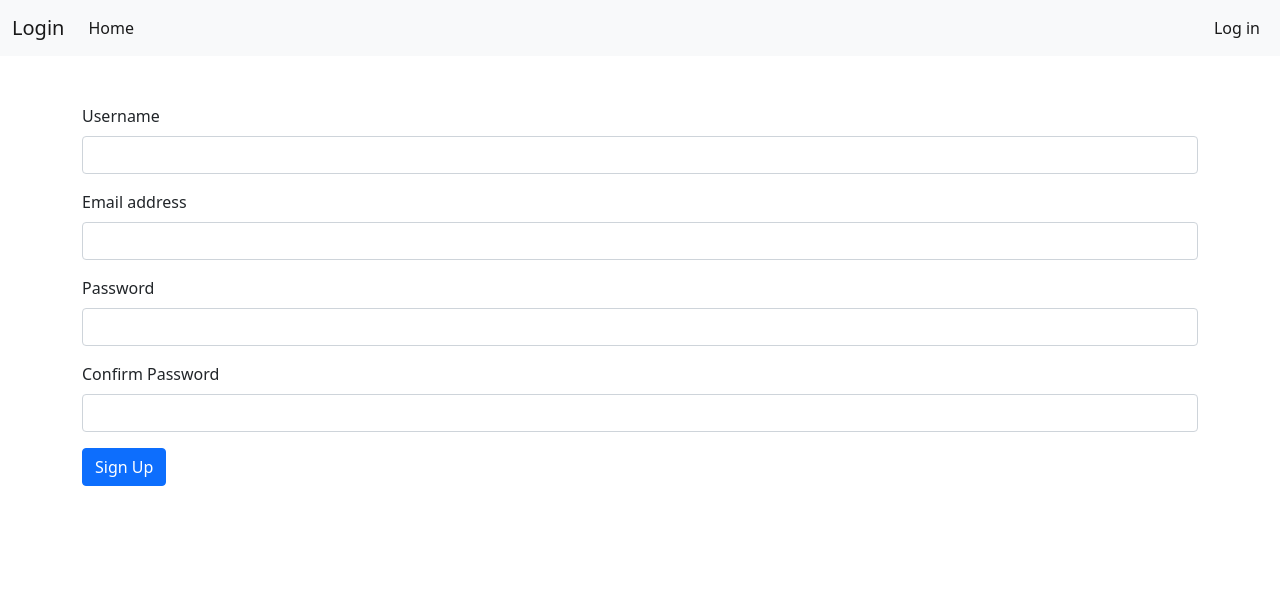
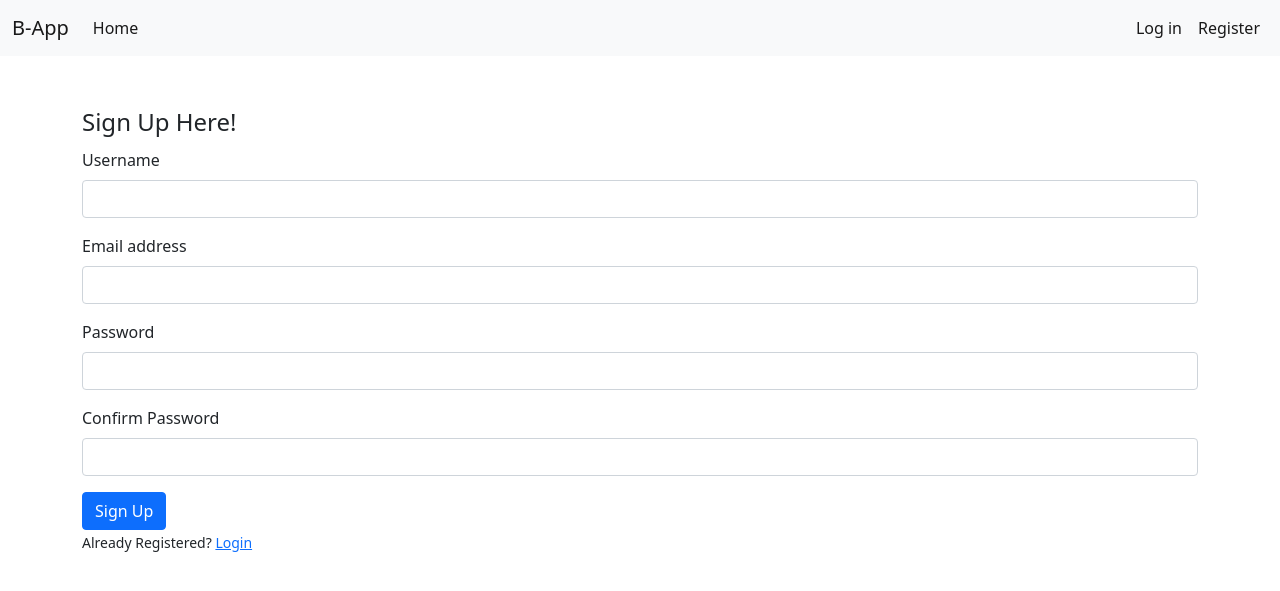
Before and after one commit to benjaminbills/budgetapp, a Flask app: page /auth/register in a window 1280 px wide. Shown: the top 591 px of the page. Run offline with Flask 2, Linux system fonts and the light colour scheme.

Commit message:
setup done!

```diff
--- a/app/templates/auth/register.html
+++ b/app/templates/auth/register.html
@@ -13,6 +13,7 @@
         </div>
   {% endfor %}
   <form method="POST">
+    <legend>Sign Up Here!</legend>
     <input type="hidden" name="csrf_token" value="{{ csrf_token() }}"/>
     <div class="mb-3">
       <label for="exampleInputEmail1" class="form-label">Username</label>
@@ -48,6 +49,9 @@
     <!-- <button type="submit" class="btn btn-primary">Submit</button> -->
     {{register_form.submit(class_='btn btn-primary')}}
   </form>
+  <div>
+    <small>Already Registered? <a href="{{ url_for('auth.login') }}">Login</a></small>
+  </div>
 </div>
 
 {% endblock%}
--- a/app/templates/navbar.html
+++ b/app/templates/navbar.html
@@ -1,7 +1,7 @@
 
 <nav class="navbar navbar-expand-lg navbar-light bg-light">
   <div class="container-fluid">
-    <a class="navbar-brand" href="/">Login</a>
+    <a class="navbar-brand" href="/">B-App</a>
     <button class="navbar-toggler" type="button" data-bs-toggle="collapse" data-bs-target="#navbarNav" aria-controls="navbarNav" aria-expanded="false" aria-label="Toggle navigation">
       <span class="navbar-toggler-icon"></span>
     </button>
@@ -21,6 +21,7 @@
         </li>
         {% else %}
           <a class="nav-link active" aria-current="page" href="{{url_for('auth.login')}}">Log in</a>
+          <a class="nav-link active" aria-current="page" href="{{url_for('auth.register')}}">Register</a>
         {%endif%}
       </ul>
     </div>
```
